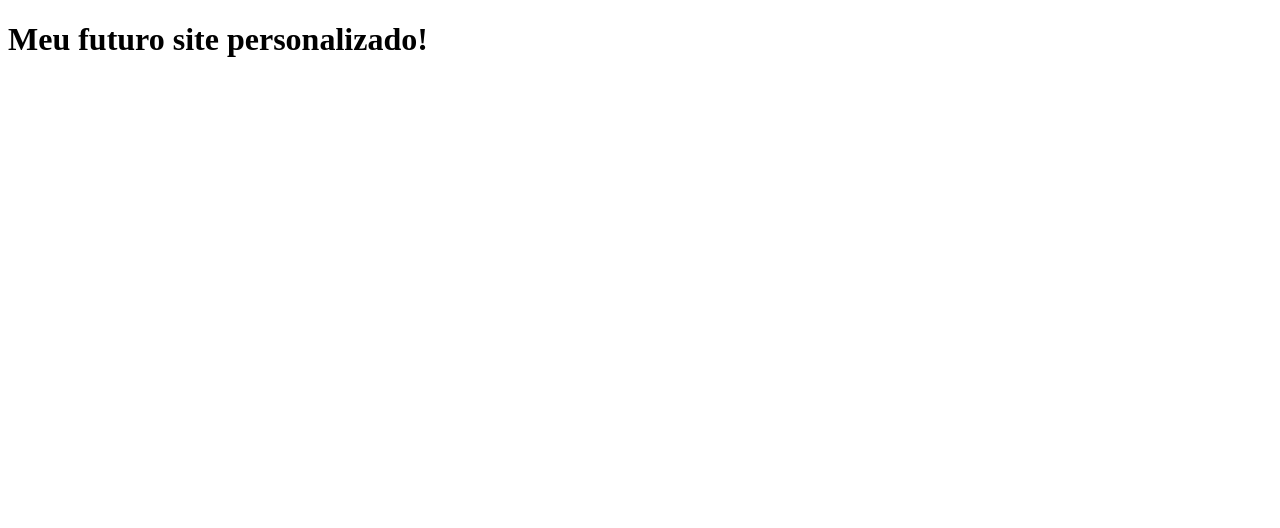
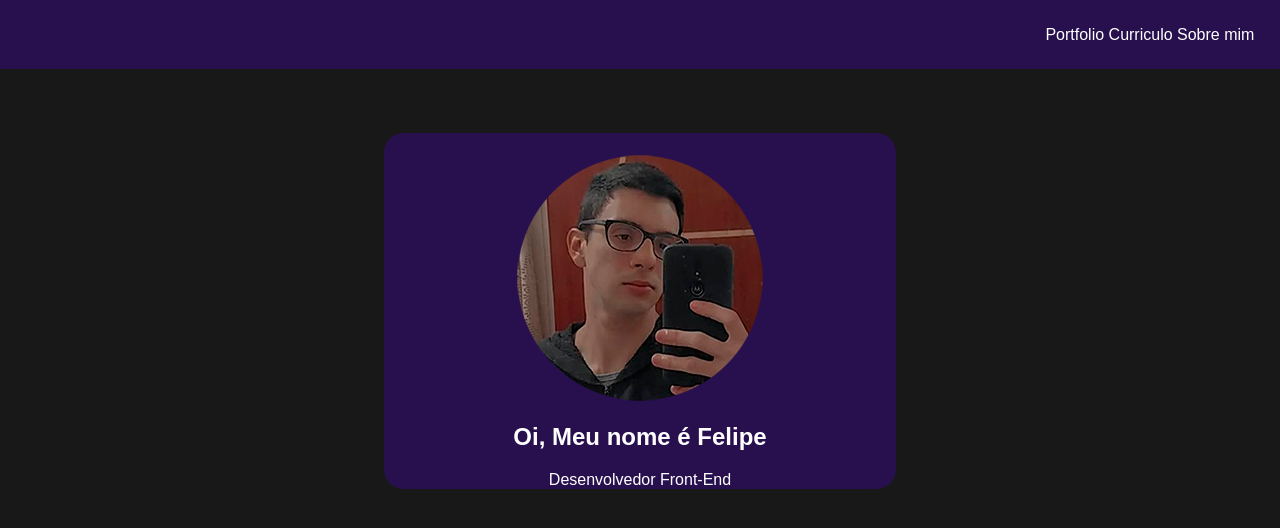
Before and after one commit to FelCastilho/felipe-castilho, a plain HTML site: page index.html in a window 1280 px wide. Drawn offline with Linux system fonts and the light colour scheme.

Commit message:
Recriando projeto

```diff
--- /dev/null
+++ b/estilos/style.css
@@ -0,0 +1,71 @@
+/*Configurações mobile*/
+
+@media screen and (min-width: 320px) and (max-width: 800px){
+
+    section#perfil{
+        padding: 12%;
+    }
+}
+
+/*Configurações gerais*/
+
+*{
+    font-family: Arial, Helvetica, sans-serif;
+}
+
+:root{
+    --cor1:#28104E;
+}
+
+
+*{
+    margin: 0;
+    padding: 0;
+}
+
+header{
+    text-align: end;
+    background-color: var(--cor1);
+    max-width: 100%;
+    padding: 2%;
+
+}
+
+nav > a{
+    color: white;
+    text-decoration: none;
+}
+
+body{
+    background-color: #181818;
+}
+
+h1{
+    margin-top: 20px;
+    text-align: center;
+    color: white;
+}
+
+p{
+    color: white;
+    margin-top: 20px;
+    text-align: center;
+}
+section#perfil{
+    border-radius: 20px;
+    width: 40%;
+    background-color: var(--cor1);
+    margin: auto;
+    margin-top: 5%;
+}
+
+#perfil-photo img{
+
+    display: flex;
+    margin: auto;
+    padding-top: 20px;
+
+    max-width: 100%;
+    min-width: 30%;
+
+}
--- a/index.html
+++ b/index.html
@@ -5,8 +5,31 @@
     <meta http-equiv="X-UA-Compatible" content="IE=edge">
     <meta name="viewport" content="width=device-width, initial-scale=1.0">
     <title>Felipe Coutinho</title>
+    <link rel="stylesheet" href="estilos/style.css">
 </head>
 <body>
-    <h1>Meu futuro site personalizado!</h1>
+    <header>
+        <nav>
+            <a href="Portfolio.html" target="_blank">Portfolio</a>
+            <a href="curriculo.html" target="_blank">Curriculo</a>
+            <a href="sobremim.html" target="_blank">Sobre mim</a>
+        </nav>
+    </header>
+
+    <main>
+
+        <section id="perfil">
+
+            <div id="perfil-photo">
+                <img src="images/perfil-felipe.png" alt="foto-felipe">
+            </div>
+
+            <h1>Oi, Meu nome é Felipe</h1>
+
+            <p>Desenvolvedor Front-End</p>
+
+        </section>
+
+    </main>
 </body>
 </html>
```
Also changed, not shown: Portfolio.html (added, +29 -0 lines), images/perfil-felipe.png (added).
